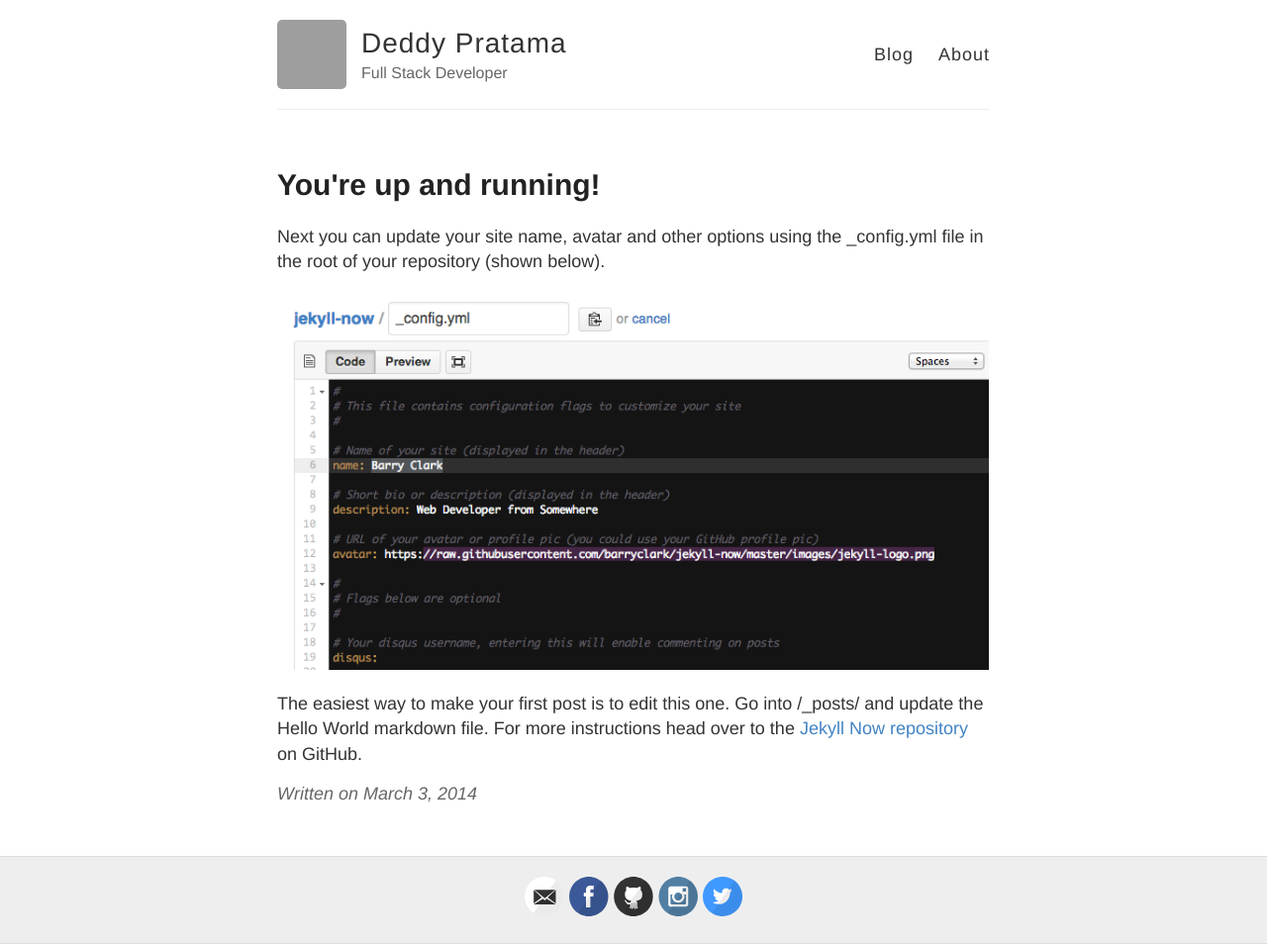
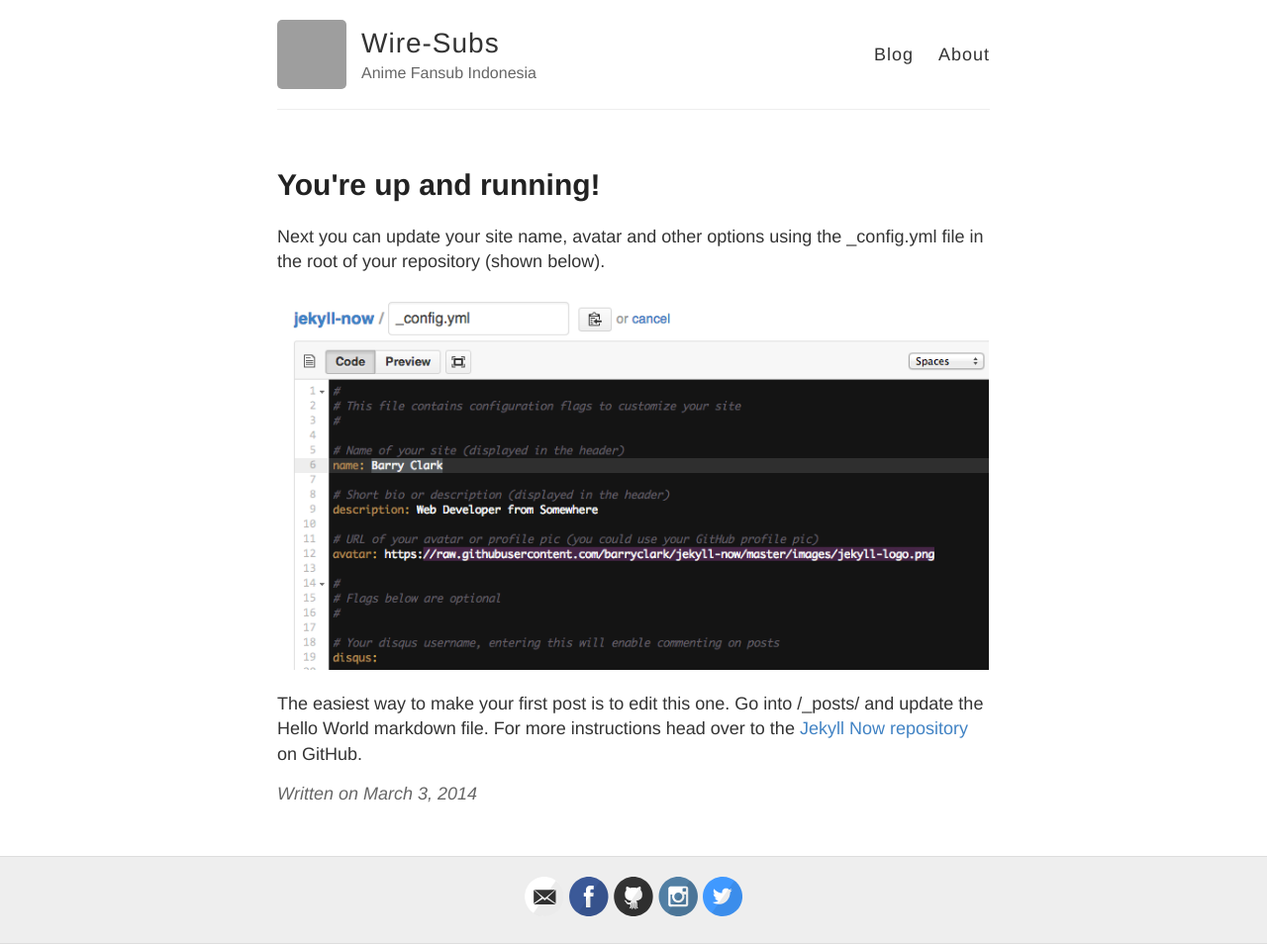
Before and after one commit to pdeddy78/fansub.wire-subs.com, a Jekyll site: the page built from _posts/2014-3-3-Hello-World.md, in a window 1280 px wide. Shown: the whole page at 99% size. Built offline with Jekyll 4.4.1, drawn with Linux system fonts in a browser that asks for light colours; comment, search, counter and statistics services are not loaded; grey boxes are pictures that could not be loaded.

Commit message:
jekyll-feed

```diff
--- a/_config.yml
+++ b/_config.yml
@@ -3,16 +3,19 @@
 #
 
 # Name of your site (displayed in the header)
-name: Deddy Pratama
+name: Wire-Subs
 
 # Short bio or description (displayed in the header)
-description: Full Stack Developer
+description: Anime Fansub Indonesia
 
 # URL of your avatar or profile pic (you could use your GitHub profile pic)
 avatar: https://avatars1.githubusercontent.com/u/3467478?v=3&s=466
 
 paginate: 10
 paginate_path: "posts/hal-:num"
+
+author:
+  twitter: WireSubs
 
 #
 # Flags below are optional
@@ -87,3 +90,5 @@
   - LICENSE
   - README.md
   - CNAME
+feed:
+  path: atom.xml
--- a/_layouts/default.html
+++ b/_layouts/default.html
@@ -4,7 +4,7 @@
     <title>{% if page.title %}{{ page.title }} – {% endif %}{{ site.name }} – {{ site.description }}</title>
 
     {% include meta.html %}
-
+	{% feed_meta %}
     <!--[if lt IE 9]>
       <script src="http://html5shiv.googlecode.com/svn/trunk/html5.js"></script>
     <![endif]-->
--- a/_layouts/post.html
+++ b/_layouts/post.html
@@ -9,6 +9,26 @@
     {{ content }}
   </div>
 
+  <div class="tags">
+	{% assign post = page %}
+	{% if post.tags.size > 0 %}
+		{% capture tags_content %}Posted with {% if post.tags.size == 1 %}<i class="fa fa-tag"></i>{% else %}<i class="fa fa-tags"></i>{% endif %}: {% endcapture %}
+		{% for post_tag in post.tags %}
+			{% for data_tag in site.data.tags %}
+				{% if data_tag.slug == post_tag %}
+					{% assign tag = data_tag %}
+				{% endif %}
+			{% endfor %}
+			{% if tag %}
+				{% capture tags_content_temp %}{{ tags_content }}<a href="/blog/tag/{{ tag.slug }}/">{{ tag.name }}</a>{% if forloop.last == false %}, {% endif %}{% endcapture %}
+				{% assign tags_content = tags_content_temp %}
+			{% endif %}
+		{% endfor %}
+	{% else %}
+		{% assign tags_content = '' %}
+	{% endif %}
+  </div>
+
   <div class="date">
     Written on {{ page.date | date: "%B %e, %Y" }}
   </div>
```
